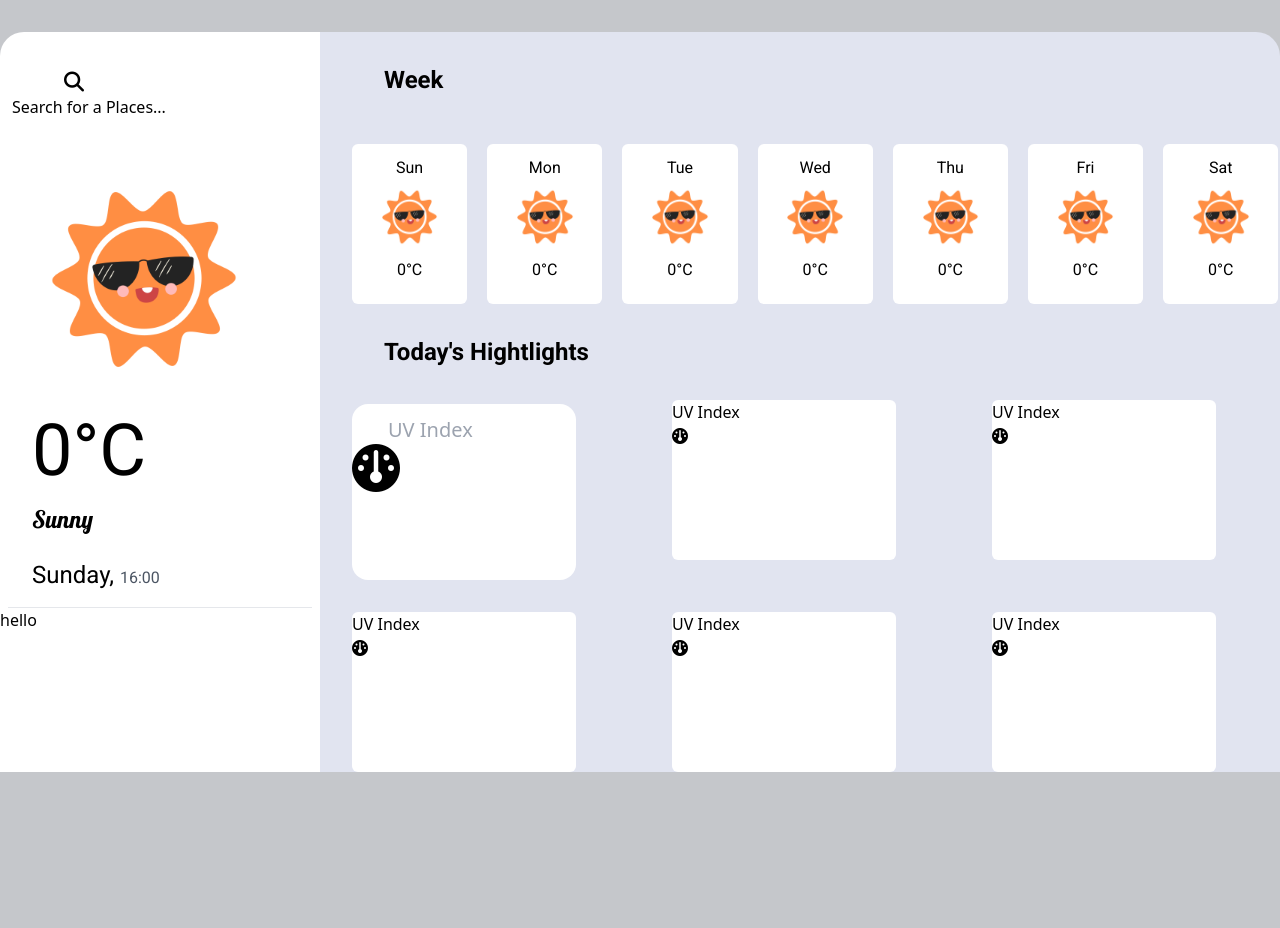
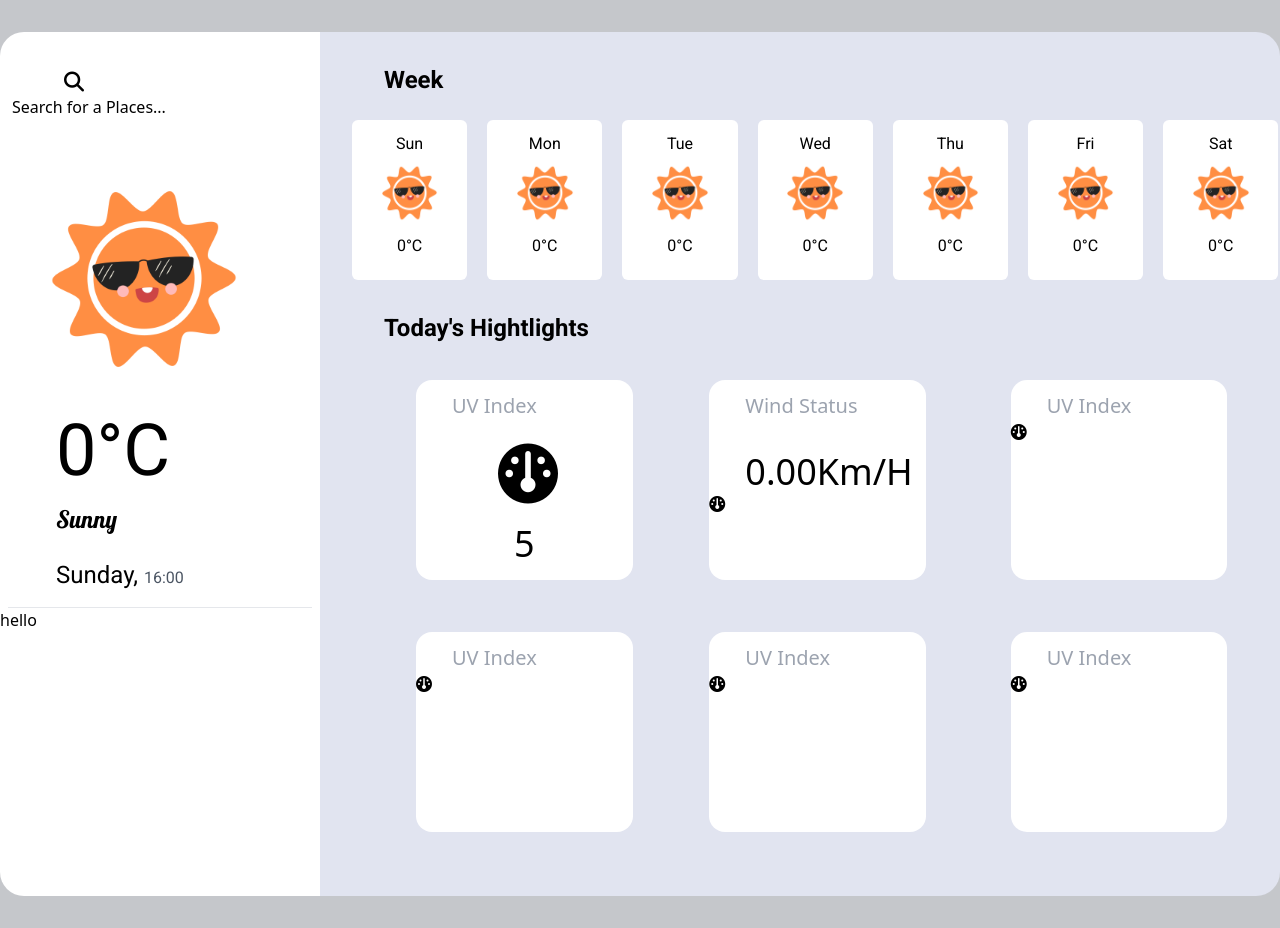
Before and after one commit to Marius-Diran/Weather-App-V2, a website: page src/index.html in a window 1280 px wide. Before the commit the page ends 804 px from the top, so only its background shows below. Drawn offline with Linux system fonts and the light colour scheme.

Commit message:
Making changes

```diff
--- a/src/index.html
+++ b/src/index.html
@@ -9,58 +9,58 @@
 <body class="bg-[rgb(197,199,203)]">
   <div class="container mx-auto">
     <div class="main-weather-box my-8 flex">
-      <div class="weather-box1 w-[25%] bg-white rounded-tl-3xl">
+      <div class="weather-box1 w-[25%] h-[108vh] bg-white rounded-tl-3xl rounded-bl-3xl">
         <button class="fa-solid fa-magnifying-glass text-xl ml-16 mt-10 search-btn" style="color: #000000;"></button>
         <input type="text" placeholder="Search for a Places..." class="text-black text-base placeholder-black ml-3 outline-none">
         <div class="weather-img w-[60%] mt-16 ml-12">
           <img src="assets/sunlight.png" class="w-full">
         </div>
-        <p class="mt-10 ml-8 font-Roboto text-7xl text-black temp">0<span>°C</span></p>
-        <p class="mt-4 ml-8 font-Lobster text-black text-2xl description">Sunny</p>
-        <p class="mt-6 ml-8 font-Roboto text-2xl text-black date">Sunday, <span class="font-Roboto text-base text-gray-600 time">16:00</span></p>
+        <p class="mt-10 ml-14 font-Roboto text-7xl text-black temp">0<span>°C</span></p>
+        <p class="mt-4 ml-14 font-Lobster text-black text-2xl description">Sunny</p>
+        <p class="mt-6 ml-14 font-Roboto text-2xl text-black date">Sunday, <span class="font-Roboto text-base text-gray-600 time">16:00</span></p>
         <hr class="w-[95%] mx-auto mt-4">
         <p>hello</p>
       </div>
-      <div class="weather-box2 w-[75%] bg-[rgb(225,228,240)] rounded-tr-3xl">
+      <div class="weather-box2 w-[75%] bg-[rgb(225,228,240)] rounded-tr-3xl rounded-br-3xl">
         <h3 class="mt-8 ml-16 font-bold font-Roboto text-2xl">Week</h3>
         <div class="week-cards flex">
-          <div class="card-1 bg-white w-[12%] h-[20vh] mt-12 ml-8 rounded-md">
+          <div class="card-1 bg-white w-[12%] h-[20vh] mt-6 ml-8 rounded-md">
             <p class="font-Roboto text-base text-black text-center pt-3 day">Sun</p>
             <img src="assets/sunlight.png" class="w-[50%] mx-auto mt-2">
             <p class="font-Roboto text-base text-black text-center pt-3 temp">0<span>°C</span></p>
           </div>
 
-          <div class="card-1 bg-white w-[12%] h-[20vh] mt-12 ml-5 rounded-md">
+          <div class="card-1 bg-white w-[12%] h-[20vh] mt-6 ml-5 rounded-md">
             <p class="font-Roboto text-base text-black text-center pt-3 day">Mon</p>
             <img src="assets/sunlight.png" class="w-[50%] mx-auto mt-2">
             <p class="font-Roboto text-base text-black text-center pt-3 temp">0<span>°C</span></p>
           </div>
 
-          <div class="card-1 bg-white w-[12%] h-[20vh] mt-12 ml-5 rounded-md">
+          <div class="card-1 bg-white w-[12%] h-[20vh] mt-6 ml-5 rounded-md">
             <p class="font-Roboto text-base text-black text-center pt-3 day">Tue</p>
             <img src="assets/sunlight.png" class="w-[50%] mx-auto mt-2">
             <p class="font-Roboto text-base text-black text-center pt-3 temp">0<span>°C</span></p>
           </div>
 
-          <div class="card-1 bg-white w-[12%] h-[20vh] mt-12 ml-5 rounded-md">
+          <div class="card-1 bg-white w-[12%] h-[20vh] mt-6 ml-5 rounded-md">
             <p class="font-Roboto text-base text-black text-center pt-3 day">Wed</p>
             <img src="assets/sunlight.png" class="w-[50%] mx-auto mt-2">
             <p class="font-Roboto text-base text-black text-center pt-3 temp">0<span>°C</span></p>
           </div>
 
-          <div class="card-1 bg-white w-[12%] h-[20vh] mt-12 ml-5 rounded-md">
+          <div class="card-1 bg-white w-[12%] h-[20vh] mt-6 ml-5 rounded-md">
             <p class="font-Roboto text-base text-black text-center pt-3 day">Thu</p>
             <img src="assets/sunlight.png" class="w-[50%] mx-auto mt-2">
             <p class="font-Roboto text-base text-black text-center pt-3 temp">0<span>°C</span></p>
           </div>
 
-          <div class="card-1 bg-white w-[12%] h-[20vh] mt-12 ml-5 rounded-md">
+          <div class="card-1 bg-white w-[12%] h-[20vh] mt-6 ml-5 rounded-md">
             <p class="font-Roboto text-base text-black text-center pt-3 day">Fri</p>
             <img src="assets/sunlight.png" class="w-[50%] mx-auto mt-2">
             <p class="font-Roboto text-base text-black text-center pt-3 temp">0<span>°C</span></p>
           </div>
 
-          <div class="card-1 bg-white w-[12%] h-[20vh] mt-12 ml-5 rounded-md">
+          <div class="card-1 bg-white w-[12%] h-[20vh] mt-6 ml-5 rounded-md">
             <p class="font-Roboto text-base text-black text-center pt-3 day">Sat</p>
             <img src="assets/sunlight.png" class="w-[50%] mx-auto mt-2">
             <p class="font-Roboto text-base text-black text-center pt-3 temp">0<span>°C</span></p>
@@ -69,34 +69,36 @@
 
         <div class="highlights">
           <h3 class="mt-8 ml-16 font-bold font-Roboto text-2xl">Today's Hightlights</h3>
-          <div class="highlight-gridbox grid grid-cols-3">
-            <div class="gridbox-1 w-[70%] bg-white h-[22vh] mt-9 ml-8 rounded-2xl">
+          <div class="highlight-gridbox grid grid-cols-3 gap-4 w-full">
+            <div class="gridbox-1 w-[70%] bg-white h-[25vh] mt-9 ml-24 rounded-2xl">
               <h2 class="text-gray-400 mt-3 ml-9 text-xl">UV Index</h2>
-              <i class="fa-solid fa-gauge text-5xl"></i>
+              <i class="fa-solid fa-gauge text-6xl mt-6 ml-[6.4vw]"></i>
+              <p class="text-center text-4xl mt-5">5</p>
             </div>
 
-            <div class="grid-2 w-[70%] bg-white h-[20vh] mt-8 ml-8 rounded-md">
-              <h2>UV Index</h2>
+            <div class="gridbox-2 w-[70%] bg-white h-[25vh] mt-9 ml-16 rounded-2xl">
+              <h2 class="text-gray-400 mt-3 ml-9 text-xl">Wind Status</h2>
+              <p class="text-4xl mt-8 ml-9">0.00Km/H</p>
               <i class="fa-solid fa-gauge"></i>
             </div>
 
-            <div class="grid-3 w-[70%] bg-white h-[20vh] mt-8 ml-8 rounded-md">
-              <h4>UV Index</h4>
+            <div class="gridbox-3 w-[70%] bg-white h-[25vh] mt-9 ml-10 rounded-2xl">
+              <h2 class="text-gray-400 mt-3 ml-9 text-xl">UV Index</h2>
               <i class="fa-solid fa-gauge"></i>
             </div>
 
-            <div class="grid-4 w-[70%] bg-white h-[20vh] mt-8 ml-8 rounded-md">
-              <h4>UV Index</h4>
+            <div class="gridbox-4 w-[70%] bg-white h-[25vh] mt-9 ml-24 rounded-2xl">
+              <h2 class="text-gray-400 mt-3 ml-9 text-xl">UV Index</h2>
               <i class="fa-solid fa-gauge"></i>
             </div>
 
-            <div class="grid-5 w-[70%] bg-white h-[20vh] mt-8 ml-8 rounded-md">
-              <h4>UV Index</h4>
+            <div class="gridbox-5 w-[70%] bg-white h-[25vh] mt-9 ml-16 rounded-2xl">
+              <h2 class="text-gray-400 mt-3 ml-9 text-xl">UV Index</h2>
               <i class="fa-solid fa-gauge"></i>
             </div>
 
-            <div class="grid-6 w-[70%] bg-white h-[20vh] mt-8 ml-8 rounded-md">
-              <h4>UV Index</h4>
+            <div class="gridbox-6 w-[70%] bg-white h-[25vh] mt-9 ml-10 rounded-2xl">
+              <h2 class="text-gray-400 mt-3 ml-9 text-xl">UV Index</h2>
               <i class="fa-solid fa-gauge"></i>
             </div>
           </div>
```
Also changed, not shown: dist/output.css.
